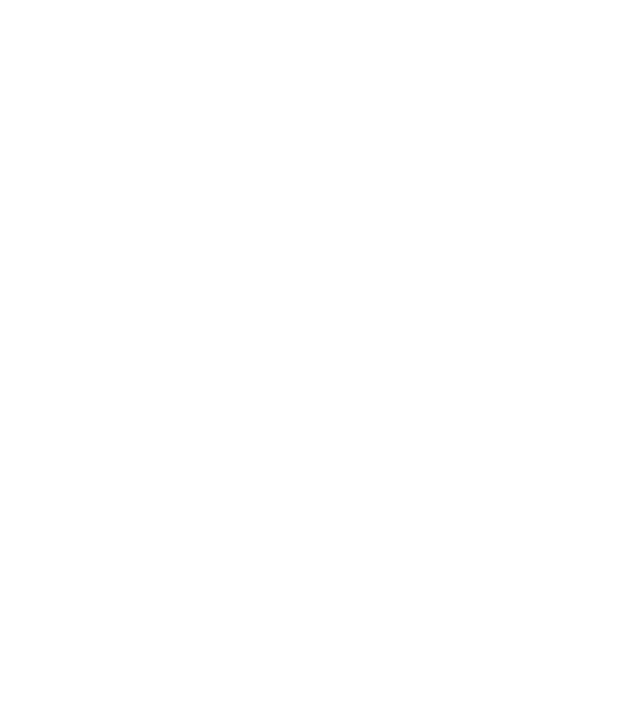
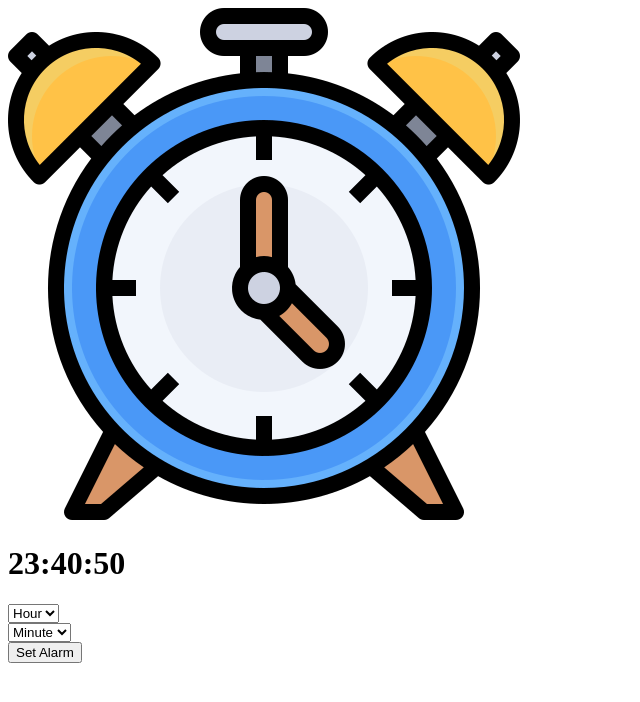
Before and after one commit to Almousaz/Clock-Alarm-JavaScript, a plain HTML site: page index.html in a window 1280 px wide. Shown: the whole page, without its empty margins (0-640 px from the left). Drawn offline with Linux system fonts and the light colour scheme.

Commit message:
adding a html file

```diff
--- a/index.html
+++ b/index.html
@@ -8,6 +8,35 @@
 </head>
 <body>
 
+    <div class="container">
+        <img src="/files/download.png" alt="clock">
+        <h1 class="time">23:40:50</h1>
+        <div class="content">
+            <div class="controls">
+                <select>
+                    <option value="Hour" selected hidden>Hour</option>
+                    <option value="00">00</option>
+                    <option value="01">01</option>
+                    <option value="02">02</option>
+                    <option value="03">03</option>
+                    <!-- using javascript loop to create all 24 hours -->
+                </select>
+            </div>
+
+            <div class="controls">
+                <select>
+                    <option value="Minute" selected hidden>Minute</option>
+                    <option value="00">00</option>
+                    <option value="01">01</option>
+                    <option value="02">02</option>
+                    <option value="03">03</option>
+                </select>
+            </div>
+        </div>
+        <button>Set Alarm</button>
+
+    </div>
+
 
     <script src="app.js"></script>
 </body>
```
